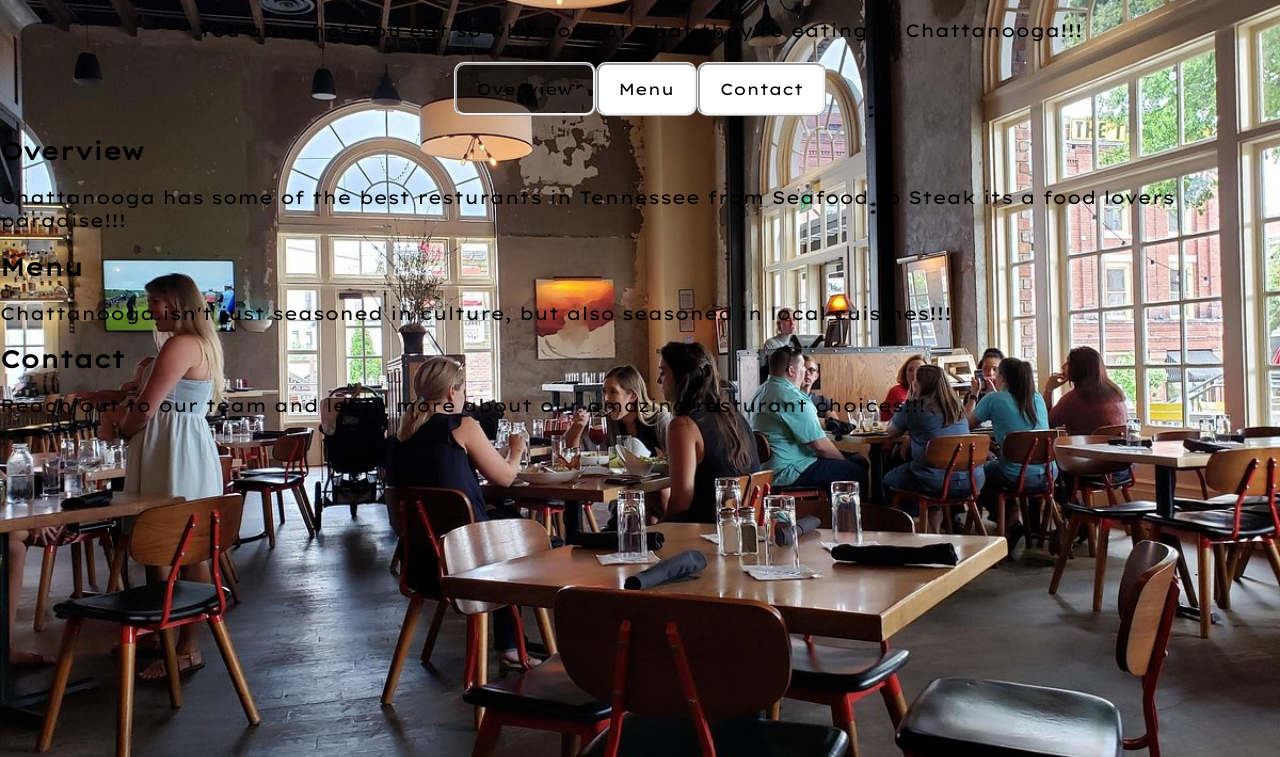
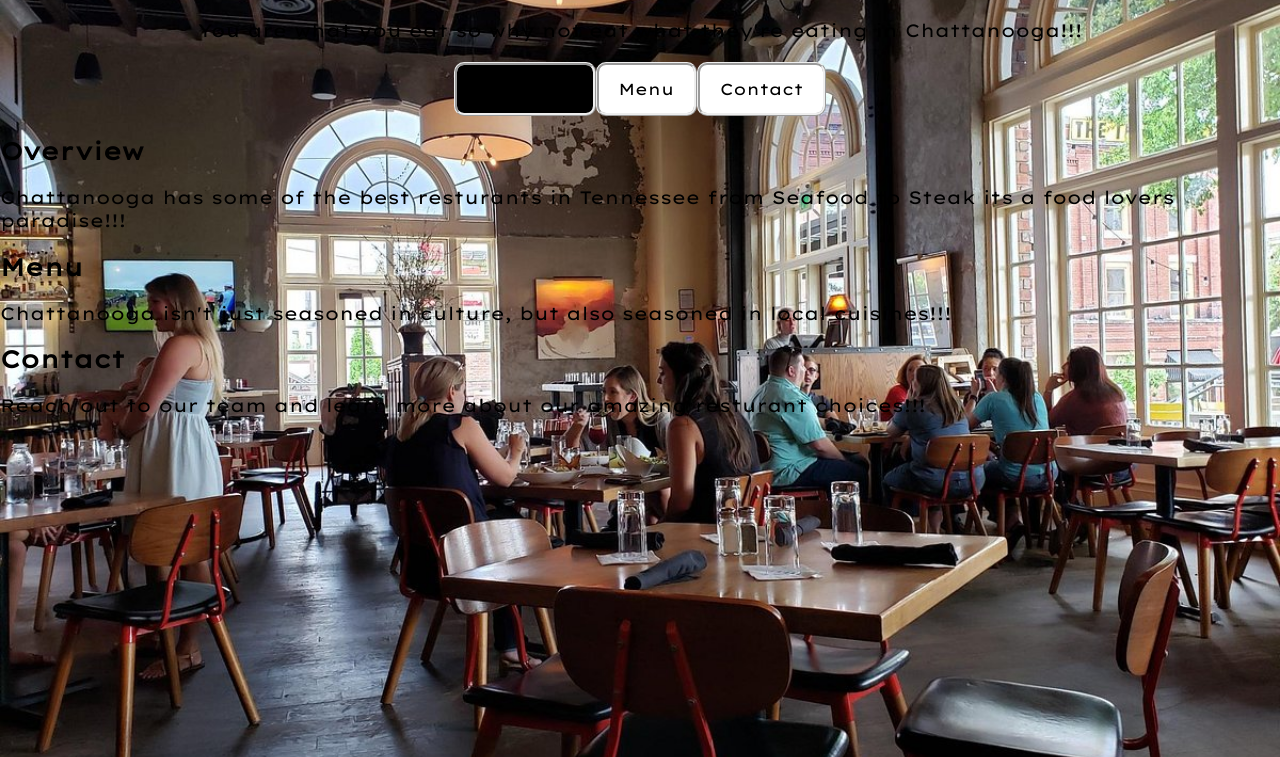
Before and after one commit to summerolmstead/Rate-My-City-App, a plain HTML site: page RestaurantPage.html in a window 1280 px wide. In both pictures the pointer is over the button "Overview". Shown: the part 64-821 px from the top of the page. Drawn offline with Linux system fonts and the light colour scheme; a web font is replaced by a local one.

Commit message:
RestaurantPage.html

```diff
--- a/RestaurantPage.html
+++ b/RestaurantPage.html
@@ -7,7 +7,7 @@
     <link href="https://fonts.googleapis.com/css2?family=Lexend+Giga&family=Shippori+Mincho+B1:wght@400&display=swap" rel="stylesheet">
     <style>
         body {
-            background-image: url('resturant.jpg');
+            background-image: url('resturant.jpeg');
             background-size: cover;
             background-position: center;
             background-color: rgb(37, 42, 59);
@@ -37,7 +37,7 @@
         }
 
         .tab button:hover {
-            background-color: rgba(0,0,0,0.5);
+            background-color: rgb(0, 0, 0);
         }
 
         .tab button:active {
```
